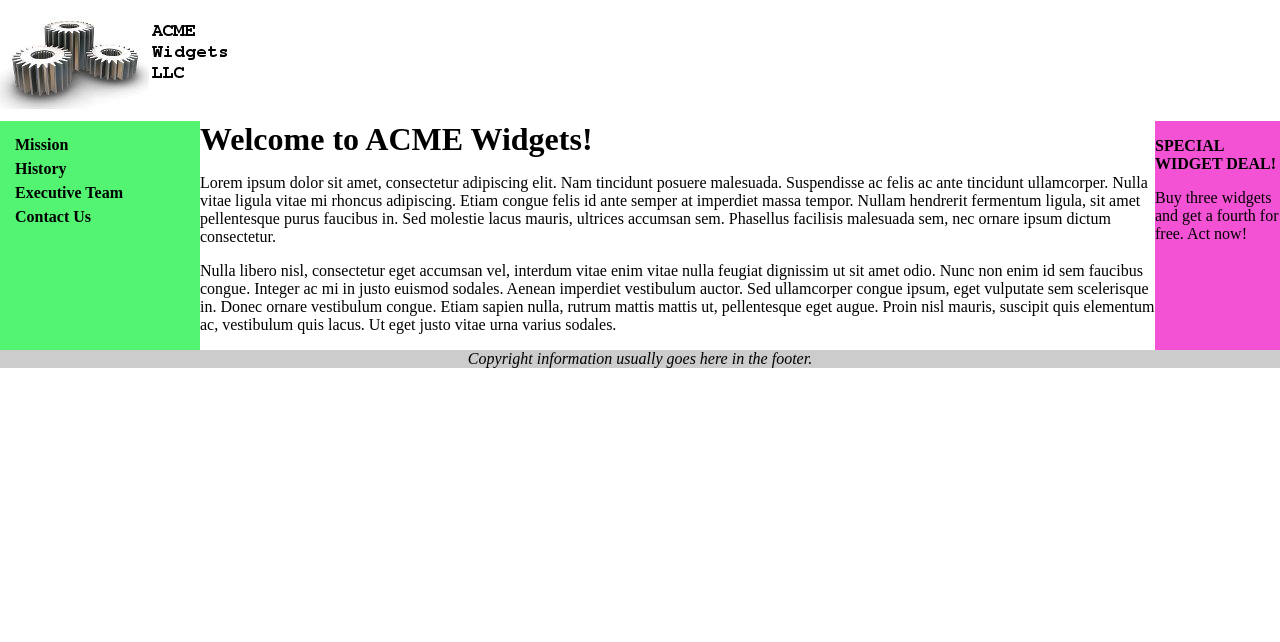
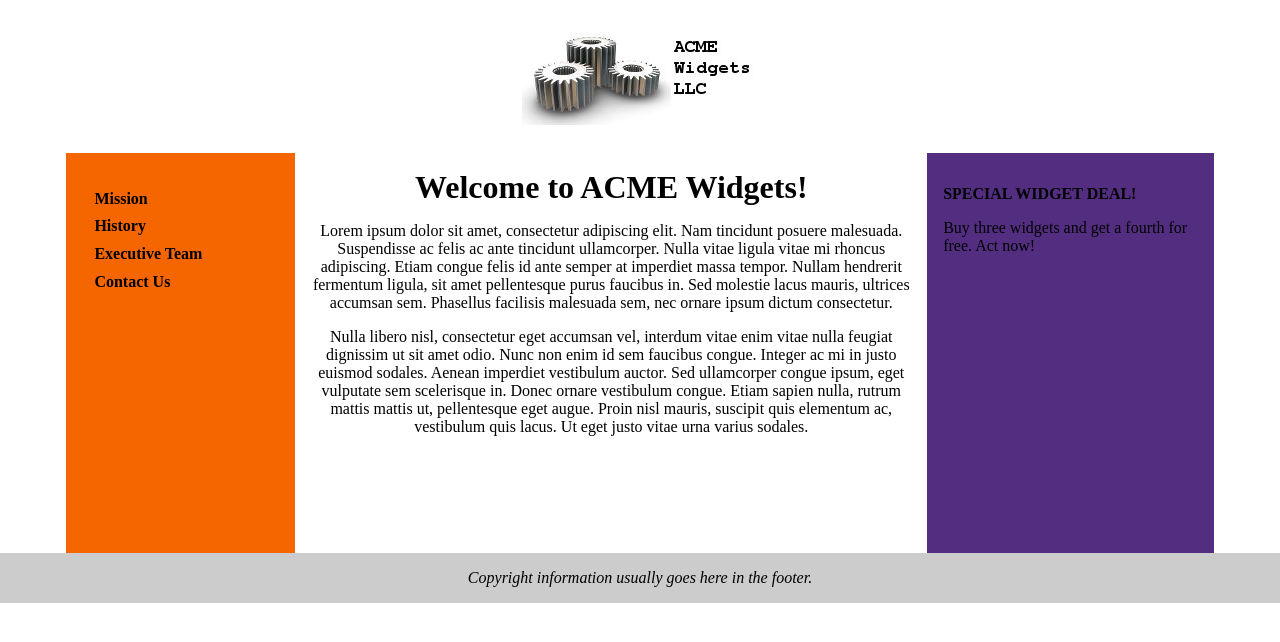
Before and after one commit to Zbuddy13/3750Website, a PHP site: page /layout.html in a window 1280 px wide. Shown: the top 642 px of the page. Run offline with PHP 8.4, Linux system fonts and the light colour scheme.

Commit message:
updated hybrid layout

```diff
--- a/Basic Fixed Fluid Hybrid Layout/layout.css
+++ b/Basic Fixed Fluid Hybrid Layout/layout.css
@@ -1,87 +1,110 @@
 body {
-  margin:0;
-  padding:0;
-  min-width: 525px;
+  margin: 0;
+  padding: 0;
+  min-width: 320px; /* Reduced min-width */
+  font-size: 16px; /* Base font size */
 }
 
 header {
-  float: left;
   width: 100%;
+  padding: 1rem 0; /* Switch to rem */
+  text-align: center;
 }
 
 footer {
-  position:relative;
-  float: left;
   width: 100%;
   background-color: #cccccc;
-  text-align:center;
+  text-align: center;
   font-style: italic;
+  padding: 1rem 0; /* Switch to rem */
 }
 
 #wrapper {
-  float: left;
-  padding-left: 200px;
-  padding-right: 125px;
+  width: 100%;
+  max-width: 1200px; /* Set limit for max width */
+  margin: 0 auto; /* Center the wrapper */
+  padding: 0 2%; /* Relative padding */
   overflow: hidden;
+  box-sizing: border-box; /* Include padding in width */
 }
 
 #left_side {
-  position: relative;
   float: left;
-  width: 200px;
-  background-color: #52f471;
-  right: 200px;
-  margin-left: -100%;
-  margin-bottom: -2000px;
-  padding-bottom: 2000px;
-
+  width: 20%; /* Relative width */
+  background-color: #F56600; /* Clemson orange */
+  padding: 1rem; /* Relative padding */
+  box-sizing: border-box;
+  min-height: 400px; /* Reduced height for mobile */
 }
 
 #right_side {
-  position: relative;
   float: left;
-  width: 125px;
-  background-color: #f452d5;
-  margin-right: -125px;
-  margin-bottom: -2000px;
-  padding-bottom: 2000px;
-
+  width: 25%; /* Relative width */
+  background-color: #522D80; /* Clemson Purple */
+  padding: 1rem; /* Switch to rem */
+  box-sizing: border-box;
+  min-height: 400px; /* Reduced height for mobile */
 }
 
 #content_area {
-  position: relative;
   float: left;
+  width: 55%; /* Adjust to fit between left and right */
   background-color: #ffffff;
-  width: 100%;
-  margin-bottom: -2000px;
-  padding-bottom: 2000px;
-
+  text-align: center;
+  padding: 1rem; /* Switched to rem */
+  box-sizing: border-box;
 }
 
 h1 {
   margin: 0;
+  font-size: 2rem; /* rem font size */
 }
 
 #left_side ul {
   list-style: none;
-  margin: 12px 0px 0px 12px;
-  padding: 0px;
+  margin: 1rem 0 0 0.5rem;
+  padding: 0;
 }
 
-#left_side li a:link, #nav li a:visited {
-  font-size: 12pt;
+#left_side li a:link, #left_side li a:visited {
+  font-size: 1rem; /* rem font size */
   font-weight: bold;
-  padding: 3px 0px 3px 3px;
+  padding: 0.3rem 0 0.3rem 0.3rem;
   color: #000000;
   text-decoration: none;
   display: block;
 }
 
-#left_side li a:hover, #nav li a:active {
-  font-size: 12pt;
+#left_side li a:hover, #left_side li a:active {
+  font-size: 1rem;
   font-weight: bold;
-  padding: 3px 0px 3px 3px;
+  padding: 0.3rem 0 0.3rem 0.3rem;
   color: #ffffff;
   text-decoration: none;
   display: block;
 }
+
+/* Media query section for smaller devices */
+@media screen and (max-width: 768px) {
+  #wrapper {
+    padding: 0 1rem; /* Larger padding for mobile */
+  }
+
+  #left_side, #right_side, #content_area {
+    float: none; /* Stack elements vertically instead of horizontal */
+    width: 100%; /* Full width on mobile */
+    margin: 0; /* Set margins to 0 */
+    right: 0; /* Reset position */
+    min-height: auto; /* Allow natural height */
+    padding: 0.5rem; /* Reduce padding */
+    margin-bottom: 1rem;
+  }
+
+  h1 {
+    font-size: 1.5rem; /* Smaller headers on mobile */
+  }
+
+  #left_side ul {
+    margin: 0.5rem 0;
+  }
+}
--- a/Basic Fixed Fluid Hybrid Layout/layout.html
+++ b/Basic Fixed Fluid Hybrid Layout/layout.html
@@ -10,6 +10,14 @@
        <header><img src="acmewidgets.jpg" alt="ACME Widgets
            LLC"/></header>
        <div id="wrapper">
+              <div id="left_side">
+                <ul>
+                <li><a href="#">Mission</a></li>
+                <li><a href="#">History</a></li>
+                <li><a href="#">Executive Team</a></li>
+                <li><a href="#">Contact Us</a></li>
+                </ul>
+              </div>
               <div id="content_area">
                 <h1>Welcome to ACME Widgets!</h1>
                 <p>Lorem ipsum dolor sit amet, consectetur adipiscing elit.
@@ -30,14 +38,6 @@
                 suscipit quis elementum ac, vestibulum quis lacus. Ut eget
                 justo vitae urna varius sodales. </p>
               </div>
-              <div id="left_side">
-                <ul>
-                <li><a href="#">Mission</a></li>
-                <li><a href="#">History</a></li>
-                <li><a href="#">Executive Team</a></li>
-                <li><a href="#">Contact Us</a></li>
-                </ul>
-              </div>
               <div id="right_side">
                 <p><strong>SPECIAL WIDGET DEAL!</strong></p>
                 <p>Buy three widgets and get a fourth for free. Act now!</p>
```
